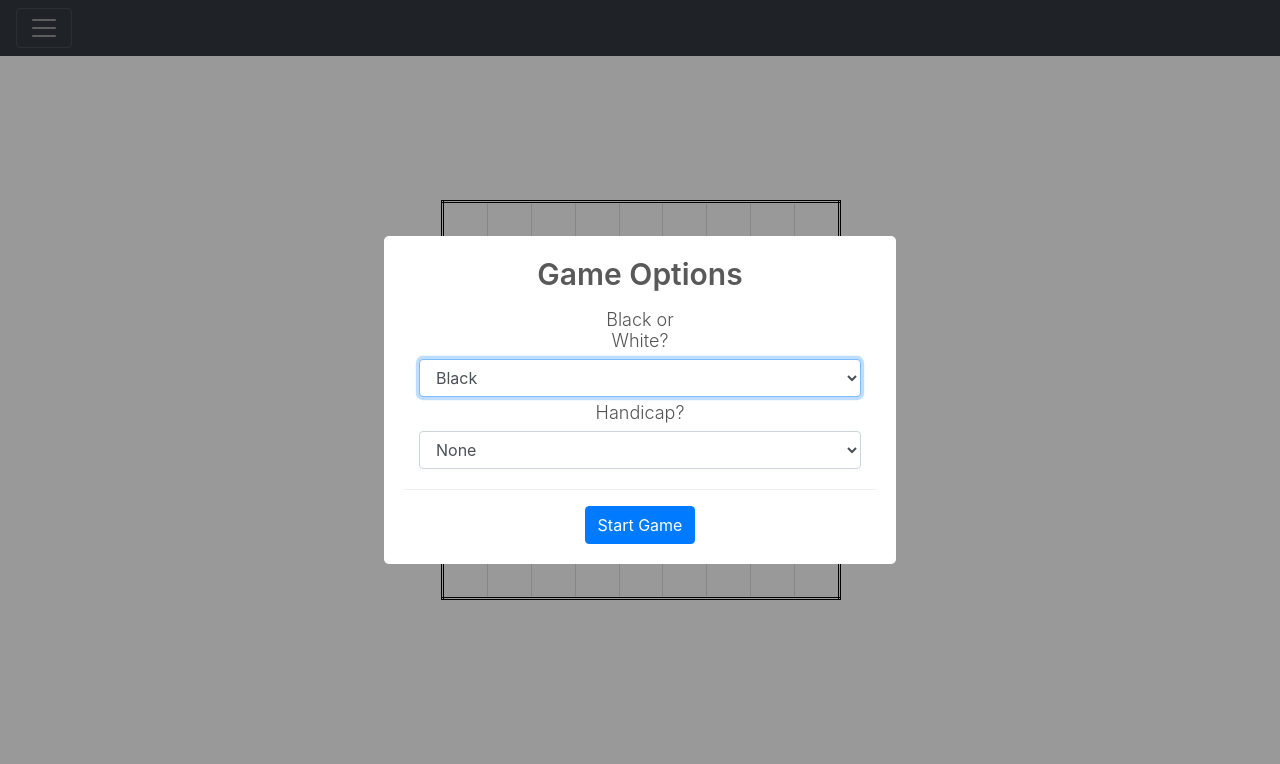
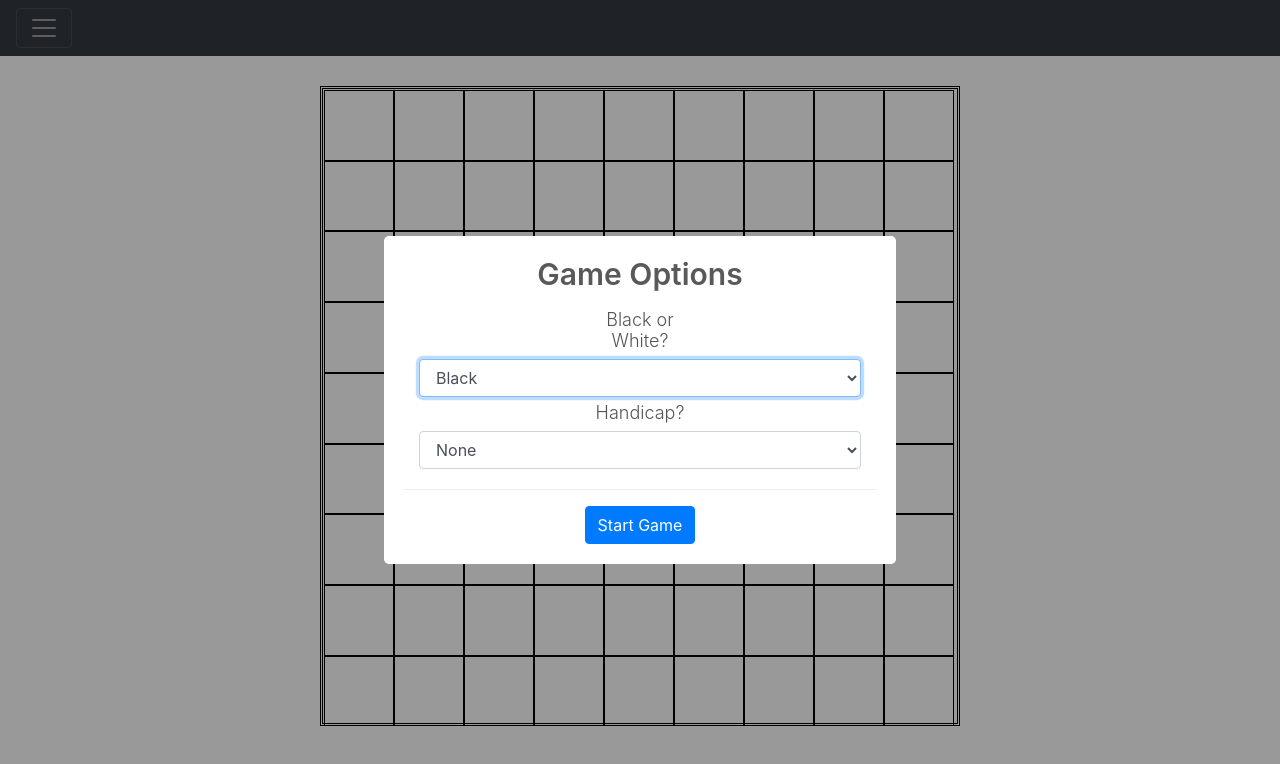
Before and after one commit to TolMera/jsShogi, a plain HTML site: page index.htm in a window 1280 px wide. Both pictures are taken after a click on the button "Single Player". Drawn offline with nearby package versions, Linux system fonts and the light colour scheme.

Commit message:
split the UI from the Game Controller - also had to make a small change to the shogiMouse.js to handle using DIV's instead of a table for the board.
Added the boards CSS to the index.htm page, so everything is nicely out of the controllers

```diff
--- a/index.htm
+++ b/index.htm
@@ -28,6 +28,10 @@
 
 		<!-- CSS -->
 		<style>
+			body {
+				height: 100vh;
+			}
+
 			label {
 				padding: 5px 0px 0px 0px;
 			}
@@ -36,12 +40,29 @@
 				transform:	rotate(180deg);
 			}
 			.shogiPiece {
-				max-width:	5.55vh;
-				max-height: 5.55vh;
+				max-width:	8.0vh;
+				padding: 1vh;
+				max-height: 8.0vh;
 			}
-			td {
-				padding: 0px 0px 0px 0px;
+			#board {
+				height: 80vh;
+				width: 80vh;
+				margin: 30px auto;
+				padding: 7px 0px 0px 1px;
+				border:	3px double black;
 			}
+			#board > div {
+				border: 0.5px solid black;
+				width: 8.75vh;
+				height: 8.84vh;
+				display: inline-block;
+				overflow: hidden;
+				margin: -6px 0px 0px 0px;
+			}
+			img {
+				position: relative;
+			}
+
 		</style>
 
 		<!-- Scripting -->
--- a/main/js/shogiMouse.js
+++ b/main/js/shogiMouse.js
@@ -5,13 +5,13 @@ window.shogiMouse = class {
 
 		console.log('Attaching mouse controller');
 
-		$('body').on('click', '#board td', (trigger) => {
+		$('body').on('click', '#board div', (trigger) => {
 			this.clickPiece.call(this, trigger);
 		});
 	}
 
 	clickPiece(trigger) {
-		if ($(trigger.target).is('td') && this._state.piece != undefined) {
+		if ($(trigger.target).is('div') && this._state.piece != undefined) {
 			this.movePiece.call(this, trigger);
 		} else if ($(trigger.target).hasClass('shogiPiece') == true && this._state.piece != undefined) {
 			if ($(trigger.target).hasClass(window.game.player)) {
@@ -36,7 +36,7 @@ window.shogiMouse = class {
 		// Get the start and end positions.
 		let start = $(this._state.piece).parent().data('position');
 		let end = undefined;
-		if ($(trigger.target).is('td')) {
+		if ($(trigger.target).is('div')) {
 			end = $(trigger.target).data('position');
 		} else {
 			end = $(trigger.target).parent().data('position');
--- a/main/js/singlePlayer.js
+++ b/main/js/singlePlayer.js
@@ -10,23 +10,6 @@ var singlePlayer = class {
 		// Clear the body of the browser and layout a new Shogi board
 		$('body').empty();
 		$('body').append(this.shogiBoardHtml());
-		// Set board height and width to half screen.
-		$('#board').css({
-			height:			'50vh',
-			'max-height':	'50vh',
-			width:			'50vh',
-			'max-width':	'50vh'
-		});
-		// After that has taken effect, it's height/width can be used in calculations
-		$('#board').css({
-			position: 'absolute',
-			top:		window.innerHeight / 4,
-			left:		(window.innerWidth / 2) - ($('#board').height() / 2)
-		});
-
-		$('#board').css({
-			border:	'3px double black'
-		});
 
 		swal({
 			title:	'Game Options',
@@ -72,19 +55,18 @@ var singlePlayer = class {
 		});
 		$('#startGameButton').click(function(trigger) {
 			game.create.call(game, trigger);
+			swal.close();
 		});
 	}
 
 	shogiBoardHtml() {
-		let board = '<table id="board" class="table table-bordered">';
+		let board = '<div id="board">';
 		for (let x of [0,1,2,3,4,5,6,7,8]) {
-			board += '<tr>';
 			for (let y of [1,2,3,4,5,6,7,8,9]) {
-				board += `<td data-position="${(x*9)+y}"></td>`;
+				board += `<div class="text-center" data-position="${(x*9)+y}">&nbsp;</div>`;
 			}
-			board += '</tr>';
 		}
-		board += '</table>';
+		board += '</div>';
 		return board;
 	}
 
@@ -121,7 +103,7 @@ var singlePlayer = class {
 
 	updateBoard(data) {
 		window.log('Updating board');
-		$('#board td').each((index, item) => {
+		$('#board > div').each((index, item) => {
 			index++;
 			$(item).empty();
 			if (data[index] != undefined) {
@@ -154,10 +136,10 @@ var singlePlayer = class {
 				swal(json.error);
 				$('#board').replaceWith(before);
 			} else if (json.result == true) {
-				let td = $(`td[data-position=${start}]`);
-				let clone = $(td).find('img').clone();
-				$(`td[data-position=${end}]`).empty().append(clone);
-				$(td).empty();
+				let div = $(`div[data-position=${start}]`);
+				let clone = $(div).find('img').clone();
+				$(`div[data-position=${end}]`).empty().append(clone);
+				$(div).empty();
 
 				this.next();
 			}
```
